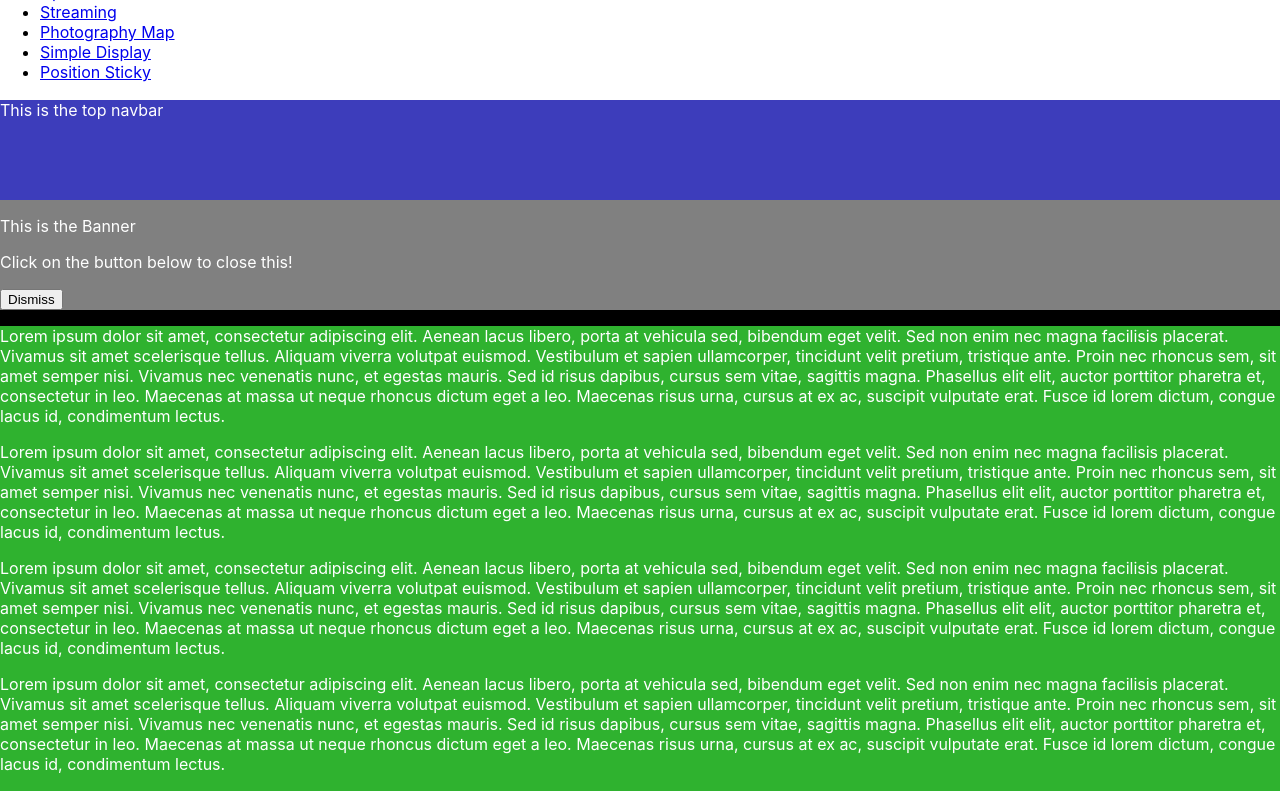
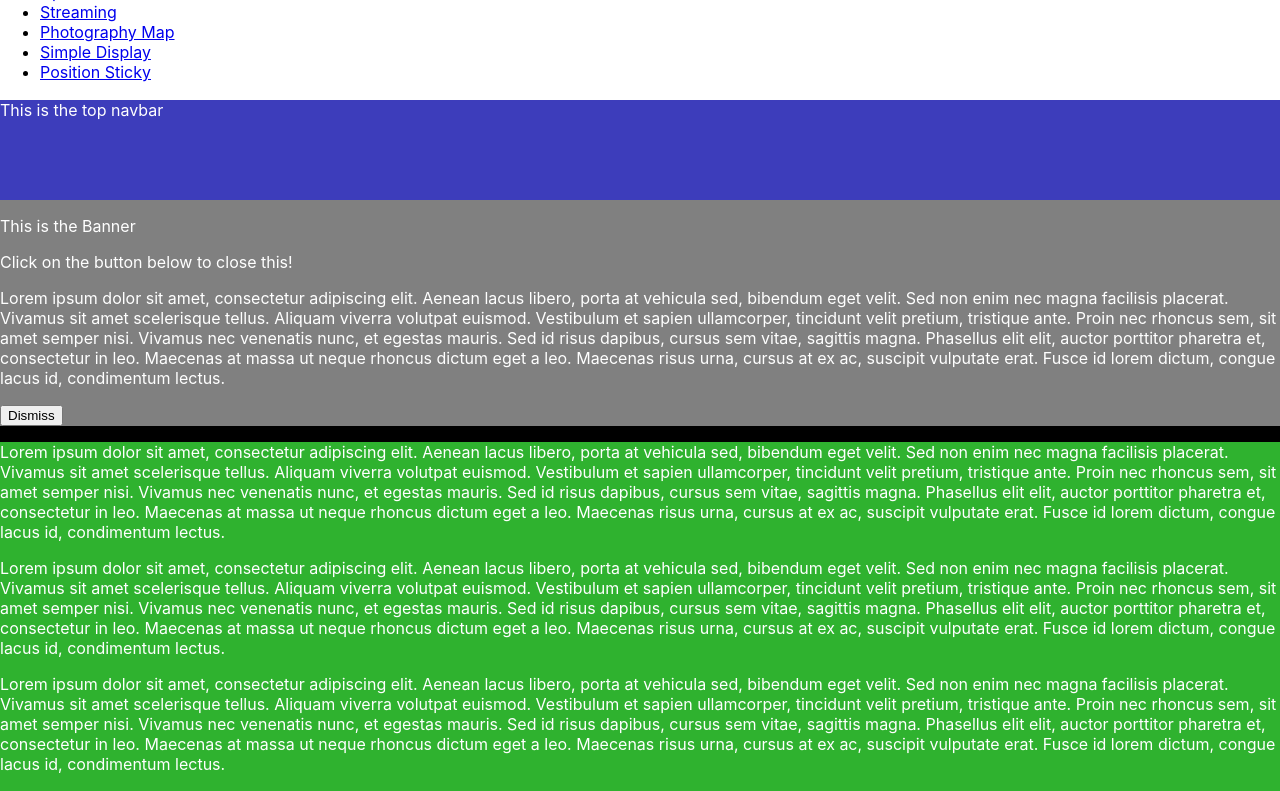
Before and after one commit to arvinsim/research-and-development, a React (Vite) app: page /position-sticky in a window 1280 px wide. Shown: the top 791 px of the page. Built offline with nearby package versions, Linux system fonts and the light colour scheme.

Commit message:
Interim implementation max height

```diff
--- a/package.json
+++ b/package.json
@@ -36,9 +36,9 @@
     "yup": "^0.32.9"
   },
   "devDependencies": {
-    "@types/leaflet": "^1.7.4",
     "@testing-library/react": "^12.1.2",
     "@types/jest": "^27.0.2",
+    "@types/leaflet": "^1.7.4",
     "@types/lodash": "^4.14.168",
     "@types/react": "^17.0.0",
     "@types/react-dom": "^17.0.0",
--- a/src/PositionSticky/Banner.tsx
+++ b/src/PositionSticky/Banner.tsx
@@ -3,11 +3,23 @@ import styled from "styled-components";
 
 export function Banner() {
   const [visible, setVisible] = useState(true);
-
   return (
     <BannerContainer visible={visible}>
       <p>This is the Banner</p>
       <p>Click on the button below to close this!</p>
+      <p>
+        Lorem ipsum dolor sit amet, consectetur adipiscing elit. Aenean lacus
+        libero, porta at vehicula sed, bibendum eget velit. Sed non enim nec
+        magna facilisis placerat. Vivamus sit amet scelerisque tellus. Aliquam
+        viverra volutpat euismod. Vestibulum et sapien ullamcorper, tincidunt
+        velit pretium, tristique ante. Proin nec rhoncus sem, sit amet semper
+        nisi. Vivamus nec venenatis nunc, et egestas mauris. Sed id risus
+        dapibus, cursus sem vitae, sagittis magna. Phasellus elit elit, auctor
+        porttitor pharetra et, consectetur in leo. Maecenas at massa ut neque
+        rhoncus dictum eget a leo. Maecenas risus urna, cursus at ex ac,
+        suscipit vulputate erat. Fusce id lorem dictum, congue lacus id,
+        condimentum lectus.
+      </p>
       <button
         onClick={() => {
           setVisible(false);
@@ -21,11 +33,19 @@ export function Banner() {
 
 const BannerContainer = styled.div<{ visible: boolean }>`
   overflow: hidden;
+  max-height: 0;
+  transition: max-height 1000ms ease;
 
+  /* WORKS BUT HAS A WEIRD PAUSE AT THE BEGINNING */
   ${(props): string => {
-    if (props.visible === false) {
-      return `height: 0; transition: height 1000ms ease;`;
+    if (props.visible) {
+      return `
+        max-height: 100vh;
+        `;
+    } else {
+      return `
+      max-height: 0;
+      `;
     }
-    return "";
   }}
 `;
```
Also changed, not shown: 2 other files (tests, documents, lock files or other folders).
